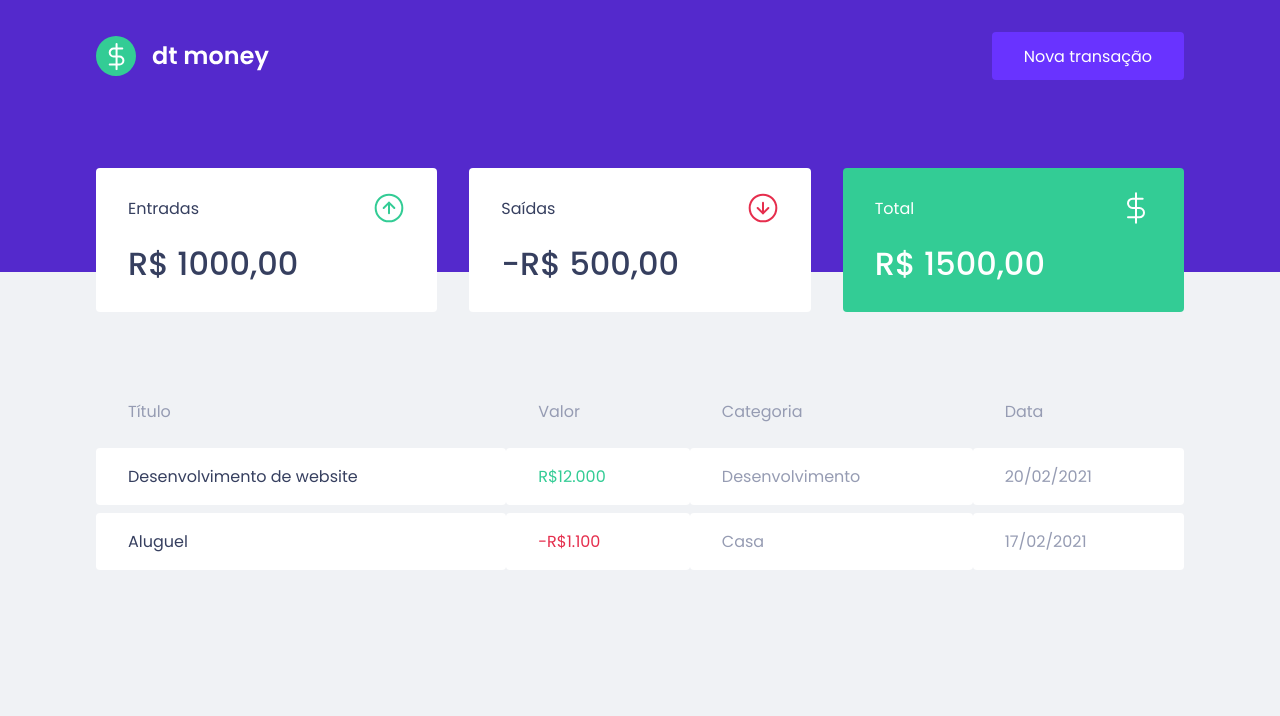
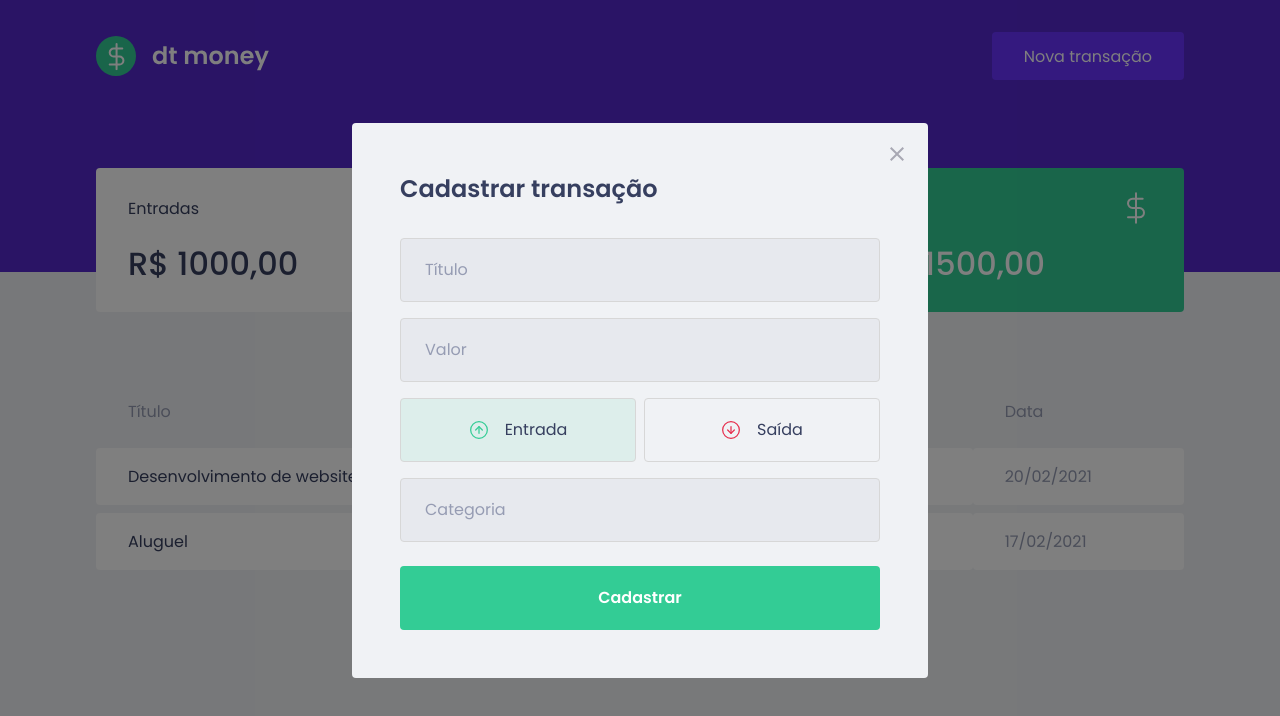
Before and after one commit to allyfx/dtmoney-ignite, a React (Create React App) app: page / in a window 1280 px wide. Both pictures are taken after a click on the button "Nova transação". Shown: the top 716 px of the page. Built offline with nearby package versions, Linux system fonts and the light colour scheme; no server answers; what miragejs would draw is missing.

Commit message:
feat: newTransactionModal created

```diff
--- a/package.json
+++ b/package.json
@@ -5,8 +5,10 @@
   "dependencies": {
     "axios": "^0.21.1",
     "miragejs": "^0.1.41",
+    "polished": "^4.1.1",
     "react": "^17.0.1",
     "react-dom": "^17.0.1",
+    "react-modal": "^3.12.1",
     "react-scripts": "4.0.3",
     "styled-components": "^5.2.1",
     "web-vitals": "^1.0.1"
@@ -19,6 +21,7 @@
     "@types/node": "^12.0.0",
     "@types/react": "^17.0.0",
     "@types/react-dom": "^17.0.0",
+    "@types/react-modal": "^3.12.0",
     "@types/styled-components": "^5.1.9",
     "typescript": "^4.1.2"
   },
--- a/src/App.tsx
+++ b/src/App.tsx
@@ -1,13 +1,22 @@
+import { useState } from "react";
 import { Dashboard } from "./components/Dashboard";
+import { NewTransactionModal } from "./components/NewTransactionModal";
 import { Header } from "./components/Header";
 
 import { GlobalStyles } from "./styles/global";
 
 export function App() {
+  const [isNewTransactionModalOpen, setIsNewTransactionModalOpen] = useState(false);
+  const handleOpenNewTransactionModal = () => setIsNewTransactionModalOpen(true);
+  const handleCloseNewTransactionModal = () => setIsNewTransactionModalOpen(false);
   return (
     <>
-      <Header />
+      <Header onOpenNewTransactionModal={handleOpenNewTransactionModal} />
       <Dashboard />
+      <NewTransactionModal
+        isOpen={isNewTransactionModalOpen}
+        onRequestClose={handleCloseNewTransactionModal}
+      />
       <GlobalStyles />
     </>
   );
--- a/src/components/Header/index.tsx
+++ b/src/components/Header/index.tsx
@@ -1,12 +1,16 @@
 import logoImg from "../../assets/logo.svg";
 import { Container, Content } from "./styles";
 
-export function Header() {
+interface IHeaderProps {
+  onOpenNewTransactionModal: () => any;
+}
+
+export function Header(props: IHeaderProps) {
   return (
     <Container>
       <Content>
         <img src={logoImg} alt="dt money"/>
-        <button type="button">
+        <button type="button" onClick={props.onOpenNewTransactionModal}>
           Nova transação
         </button>
       </Content>
--- /dev/null
+++ b/src/components/NewTransactionModal/index.tsx
@@ -0,0 +1,104 @@
+import { useState, FormEvent } from "react";
+import Modal from "react-modal";
+import incomeImg from "../../assets/income.svg";
+import outcomeImg from "../../assets/outcome.svg";
+import closeImg from "../../assets/close.svg";
+import {
+  Container,
+  TransactionTypeContainer,
+  RadioBox,
+} from "./styles";
+import { api } from "../../services/api";
+
+interface INewTransactionModal {
+  isOpen: boolean;
+  onRequestClose: () => any;
+}
+
+interface IData {
+  title: string;
+  value: number;
+  category: string;
+}
+
+export function NewTransactionModal({ isOpen, onRequestClose }: INewTransactionModal) {
+  const [data, setData] = useState<IData>({
+    title: "",
+    value: 0,
+    category: "",
+  });
+  const [type, setType] = useState("deposit");
+  const handleCreateNewTransaction = (event: FormEvent) => {
+    event.preventDefault();
+    const body = {
+      ...data,
+      type,
+    };
+    api.post('/transactions', body);
+  };
+  return (
+    <Modal
+      isOpen={isOpen}
+      onRequestClose={onRequestClose}
+      overlayClassName="react-modal-overlay"
+      className="react-modal-content"
+    >
+      <button
+        type="button"
+        onClick={onRequestClose}
+        className="react-modal-close"
+      >
+        <img src={closeImg} alt="Fechar modal"/>
+      </button>
+      <Container onSubmit={handleCreateNewTransaction}>
+        <h2>Cadastrar transação</h2>
+        <input
+          placeholder="Título"
+          value={data.title}
+          onClick={event => setData({
+            ...data,
+            title: event.currentTarget.value,
+          })}
+        />
+        <input
+          type="number"
+          placeholder="Valor"
+          value={data.value === 0 ? undefined : data.value}
+          onClick={event => setData({
+            ...data,
+            value: Number(event.currentTarget.value),
+          })}
+        />
+        <TransactionTypeContainer>
+          <RadioBox
+            type="button"
+            isActive={type === "deposit"}
+            activeColor="green"
+            onClick={() => setType("deposit")}
+          >
+            <img src={incomeImg} alt="Entrada"/>
+            <span>Entrada</span>
+          </RadioBox>
+          <RadioBox
+            type="button"
+            isActive={type === "withdraw"}
+            activeColor="red"
+            onClick={() => setType("withdraw")}
+          >
+            <img src={outcomeImg} alt="Saída"/>
+            <span>Saída</span>
+          </RadioBox>
+        </TransactionTypeContainer>
+        <input
+          placeholder="Categoria"
+          value={data.category}
+          onClick={event => setData({
+            ...data,
+            category: event.currentTarget.value,
+          })}
+        />
+        <button type="submit">Cadastrar</button>
+      </Container>
+    </Modal>
+  );
+};
--- /dev/null
+++ b/src/components/NewTransactionModal/styles.ts
@@ -0,0 +1,86 @@
+import styled from "styled-components";
+import { darken, transparentize } from "polished";
+
+export const Container = styled.form`
+  h2 {
+    color: var(--text-title);
+    font-size: 1.5rem;
+    margin-bottom: 2rem;
+  }
+  input {
+    width: 100%;
+    padding: 0 1.5rem;
+    height: 4rem;
+    border-radius: 0.25rem;
+    border: 1px solid #D7D7D7;
+    background: #E7E9EE;
+    font-weight: 400;
+    font-size: 1rem;
+    &::placeholder {
+      color: var(--text-body);
+    }
+    & + input {
+      margin-top: 1rem;
+    }
+  }
+  button[type="submit"] {
+    width: 100%;
+    padding: 0 1.5rem;
+    height: 4rem;
+    font-weight: 600;
+    background: var(--green);
+    color: #FFF;
+    border-radius: 0.25rem;
+    border: 0;
+    font-size: 1rem;
+    margin-top: 1.5rem;
+    transition: filter 0.2s;
+    &:hover {
+      filter: brightness(0.9);
+    }
+  }
+`;
+
+export const TransactionTypeContainer = styled.div`
+  margin: 1rem 0;
+  display: grid;
+  grid-template-columns: 1fr 1fr;
+  gap: 0.5rem;
+`;
+
+interface IRadioBoxProps {
+  isActive: boolean;
+  activeColor: "green" | "red";
+}
+
+const colors = {
+  green: "#33CC95",
+  red: "#E52E4D",
+}
+
+export const RadioBox = styled.button<IRadioBoxProps>`
+  height: 4rem;
+  border: 1px solid #D7D7D7;
+  border-radius: 0.25rem;
+  background: ${(props) => props.isActive
+    ? transparentize(0.9, colors[props.activeColor])
+    : "transparent"
+  };
+  display: flex;
+  align-items: center;
+  justify-content: center;
+  transition: border-radius 0.2s;
+  &:hover {
+    border-color: ${darken(0.1, "#d7d7d7")};
+  }
+  img {
+    width: 20px;
+    height: 20px;
+  }
+  span {
+    display: inline-block;
+    margin-left: 1rem;
+    font-size: 1rem;
+    color: var(--text-title);
+  }
+`;
--- a/src/index.tsx
+++ b/src/index.tsx
@@ -1,23 +1,42 @@
 import React from 'react';
 import ReactDOM from 'react-dom';
-import { createServer } from "miragejs";
+import { createServer, Model } from "miragejs";
 import { App } from './App';
 
 createServer({
+  models: {
+    transaction: Model,
+  },
+  seeds(server) {
+    server.db.loadData({
+      transactions: [
+        {
+          id: 1,
+          title: "Freelance de website",
+          type: "deposit",
+          category: "Dev",
+          amount: 6000,
+          createdAt: new Date(),
+        },
+        {
+          id: 2,
+          title: "Aluguel",
+          type: "withdraw",
+          category: "Casa",
+          amount: 1100,
+          createdAt: new Date(),
+        }
+      ],
+    })
+  },
   routes() {
     this.namespace = "api";
-
     this.get('/transactions', () => {
-      return [
-        {
-          id: 1,
-          title: "Transaction 1",
-          amount: 400,
-          type: "deposit",
-          category: "Food",
-          createdAt: new Date(),
-        },
-      ]
+      return this.schema.all('transaction');
+    });
+    this.post('/transactions', (schema, request) => {
+      const data = JSON.parse(request.requestBody);
+      return schema.create('transaction', data);
     });
   }
 });
--- a/src/styles/global.ts
+++ b/src/styles/global.ts
@@ -51,4 +51,37 @@ export const GlobalStyles = createGlobalStyle`
     opacity: 0.6;
     cursor: not-allowed;
   }
+
+  .react-modal-overlay {
+    background: rgba(0, 0, 0, 0.5);
+    position: fixed;
+    top: 0;
+    right: 0;
+    bottom: 0;
+    left: 0;
+    display: flex;
+    align-items: center;
+    justify-content: center;
+  }
+
+  .react-modal-content {
+    width: 100%;
+    max-width: 576px;
+    background: var(--background);
+    padding: 3rem;
+    position: relative;
+    border-radius: 0.25rem;
+  }
+
+  .react-modal-close {
+    position: absolute;
+    right: 1.5rem;
+    top: 1.5rem;
+    border: 0;
+    background: transparent;
+    transition: filter 0.2s;
+    &:hover {
+      filter: brightness(0.9);
+    }
+  }
 `;
```
Also changed, not shown: 1 other file (tests, documents, lock files or other folders).
